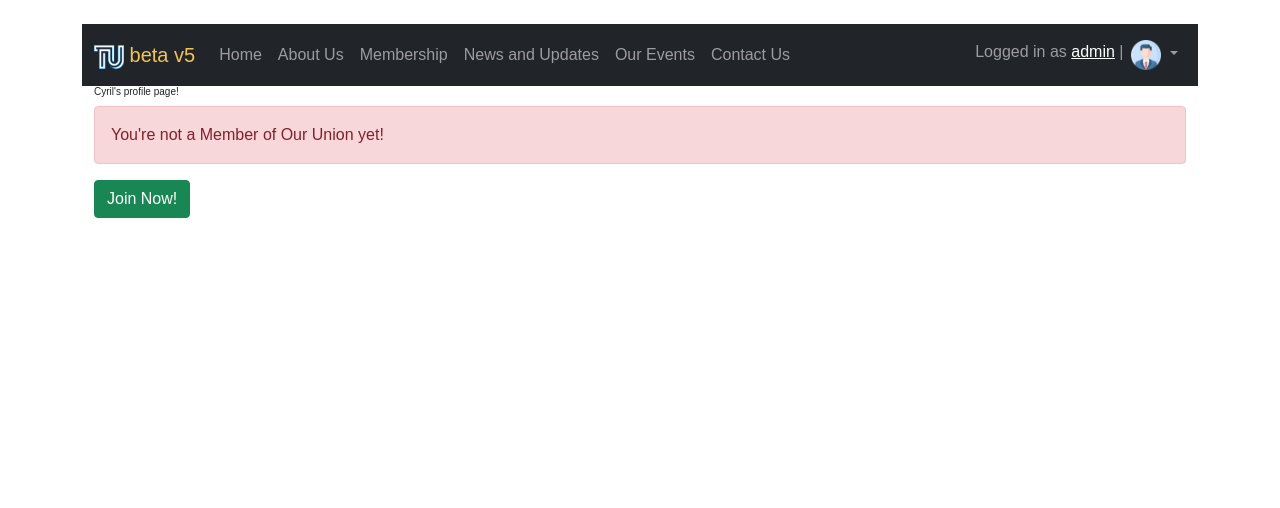
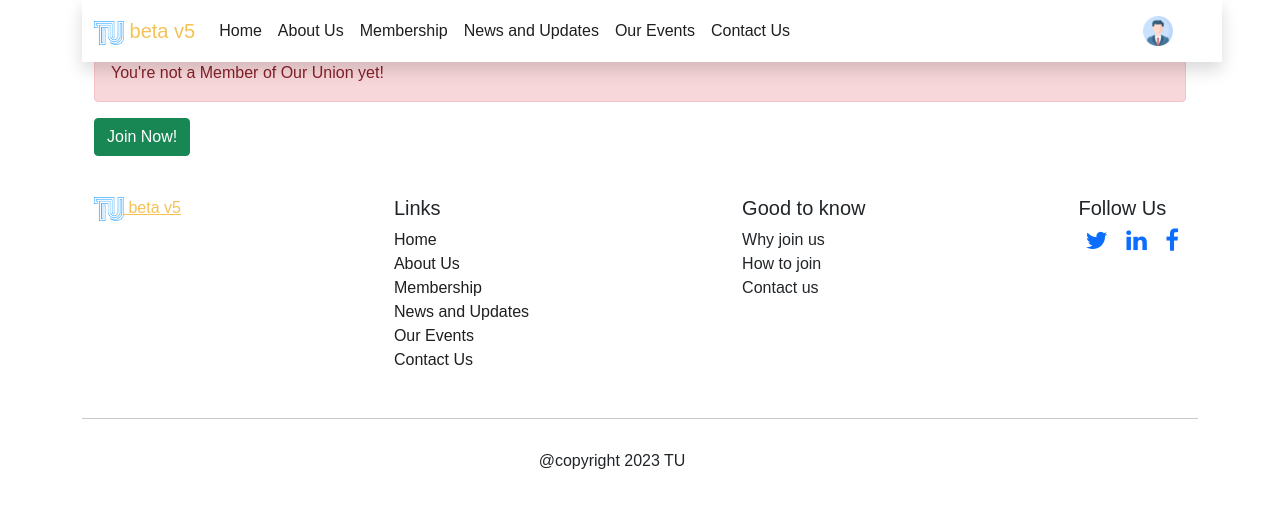
Before and after one commit to Re1gns/Portfollio-ALX, a Django app: page /members/profile/2 in a window 1280 px wide; the page is wider, and only the part inside the window is pictured. Shown: the top 508 px of that part. Run offline with Django 4.2, Linux system fonts and the light colour scheme; a user stored in the database is signed in; data comes from the database, SQL or seed files in the repository.

Commit message:
added a footer and in the footer i did not inclde the link to the different pages

```diff
--- a/telecom_union/templates/blog/base.html
+++ b/telecom_union/templates/blog/base.html
@@ -11,6 +11,7 @@
       integrity="sha384-1BmE4kWBq78iYhFldvKuhfTAU6auU8tT94WrHftjDbrCEXSU1oBoqyl2QvZ6jIW3"
       crossorigin="anonymous"
     />
+    <link rel="stylesheet" href="https://cdnjs.cloudflare.com/ajax/libs/font-awesome/4.7.0/css/font-awesome.min.css">
     <link rel="stylesheet" type="text/css" href="{% static 'css/main.css' %}">
     <link rel="stylesheet" type="text/css" href="{% static 'css/about.css' %}">
     <script src="{% static 'js/main.js' %}"></script>
@@ -29,8 +30,8 @@
       {% endfor %}
     {% endif %}
 
-    <nav class="navbar navbar-expand-lg navbar-dark bg-dark nav">
-      <div class="container-fluid">
+    <nav class="navbar container navbar-expand-lg navbar-dark bg-white nav shadow " style="z-index: 100; color: black; top: 0; position: fixed;  margin: 0 0 20px 0; ">
+      <div class="container-fluid" style="color: black;">
         <div>
           <ul class="navbar-nav">
             <a class="navbar-brand" href="/" style="color: #f5c256">
@@ -38,22 +39,22 @@
             </a>
             <!-- <a class="navbar-brand" href="/" style="color: #aedfff">TradeUnion</a> -->
             <li class="nav-item">
-              <a class="nav-link" href="/home">Home</a>
+              <a class="nav-link" href="/home" style="color: rgb(32, 30, 30);">Home</a>
             </li>
             <li class="nav-item">
-              <a class="nav-link" href="/about-us">About Us</a>
+              <a class="nav-link" href="/about-us" style="color: rgb(32, 30, 30); ">About Us</a>
             </li>
             <li class="nav-item">
-              <a class="nav-link" href="/membership">Membership</a>
+              <a class="nav-link" href="/membership" style="color: rgb(32, 30, 30); ">Membership</a>
             </li>
             <li class="nav-item">
-              <a class="nav-link" href="/news">News and Updates</a>
+              <a class="nav-link" href="/news" style="color: rgb(32, 30, 30); ">News and Updates</a>
             </li>
             <li class="nav-item">
-              <a class="nav-link" href="/events">Our Events</a>
+              <a class="nav-link" href="/events" style="color: rgb(32, 30, 30); ">Our Events</a>
             </li>
             <li class="nav-item">
-              <a class="nav-link" href="/contact-us">Contact Us</a>
+              <a class="nav-link" href="/contact-us" style="color: rgb(32, 30, 30); ">Contact Us</a>
             </li>
           </ul>
         </div>
@@ -87,6 +88,67 @@
       </div>
     </nav>
     <div class="container">{% block content %} {% endblock %}</div>
+    <footer class="footer container" style=" bottom: 0; position: relative; margin-top: 40px; margin-bottom: 30px; flex-wrap: wrap;">
+      <a class="" href="/" style="color: #f5c256">
+        <img src="{% static 'images/logo.png' %}" alt="" width="30" height="24"> beta v5
+      </a>
+
+      <div class="links">
+
+        <ul>
+          <h3 style="font-size: 20px;">Links</h3>
+          <li class="footer-item">
+            <a class="footer-link" href="/home" style="color: rgb(32, 30, 30);">Home</a>
+          </li>
+          <li class="footer-item">
+            <a class="footer-link" href="/about-us" style="color: rgb(32, 30, 30); ">About Us</a>
+          </li>
+          <li class="footer-item">
+            <a class="footer-link" href="/membership" style="color: rgb(32, 30, 30); ">Membership</a>
+          </li>
+          <li class="footer-item">
+            <a class="footer-link" href="/news" style="color: rgb(32, 30, 30); ">News and Updates</a>
+          </li>
+          <li class="footer-item">
+            <a class="footer-link" href="/events" style="color: rgb(32, 30, 30); ">Our Events</a>
+          </li>
+          <li class="footer-item">
+            <a class="footer-link" href="/contact-us" style="color: rgb(32, 30, 30); ">Contact Us</a>
+          </li>
+        </ul>
+      </div>
+      <div class="menbership">
+
+        <ul style="text-align: left;">
+          <h3 style="font-size: 20px;">Good to know</h3>
+          <li>Why join us</li>
+          <li>How to join</li>
+          <li>Contact us</li>
+
+        </ul>
+      </div>
+      <div class="social">
+
+        <ul>
+          <h3 style="font-size: 20px;">Follow Us</h3>
+
+          <i class="fa fa-twitter" style="font-size:24px;color:#0d6efd; cursor: pointer; margin: 0 7px; ">
+            <a href="#"></a>
+          </i>
+          <i class="fa fa-linkedin" style="font-size:24px;color:#0d6efd; cursor: pointer; margin: 0 7px; ">
+            <a href="#"></a>
+          </i>
+          <i class="fa fa-facebook" style="font-size:24px;color:#0d6efd; cursor: pointer; margin: 0 7px; ">
+            <a href="#"></a>
+          </i>
+
+        </ul>
+      </div>
+    </footer>
+    <hr>
+    <div class="copyright" style="text-align: center; margin: 0 -144px 0 -200px;">
+      <p>@copyright 2023 TU</p>
+    </div>
     <script
       src="https://cdn.jsdelivr.net/npm/bootstrap@5.1.3/dist/js/bootstrap.bundle.min.js"
       integrity="sha384-ka7Sk0Gln4gmtz2MlQnikT1wXgYsOg+OMhuP+IlRH9sENBO0LRn5q+8nbTov4+1p"
```
